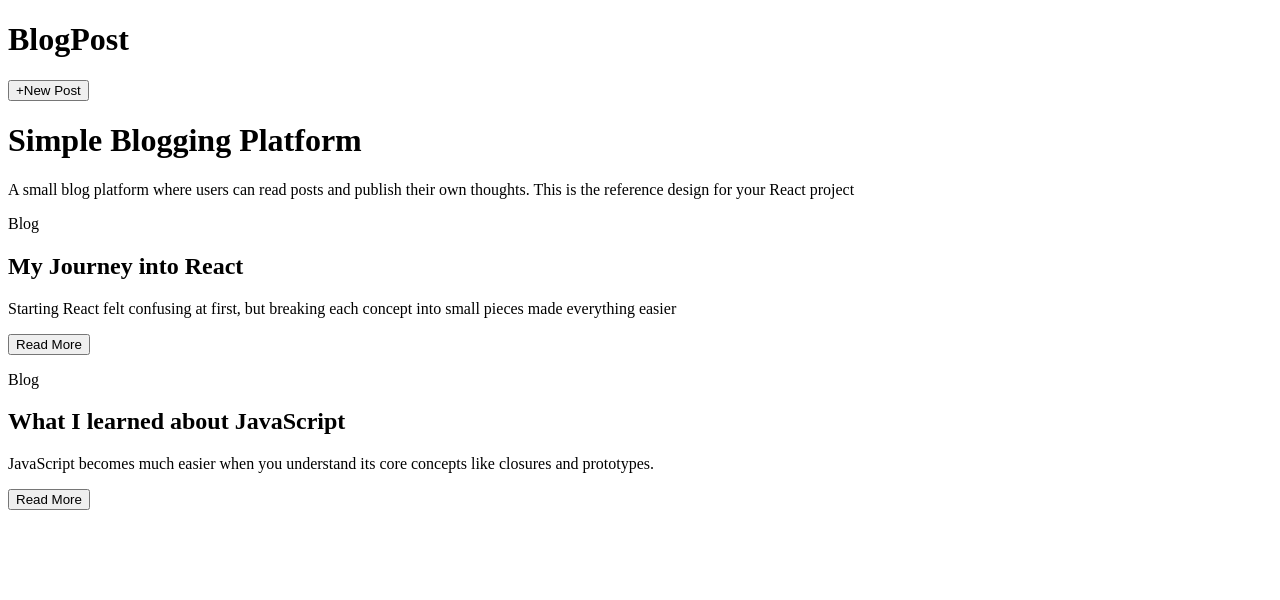
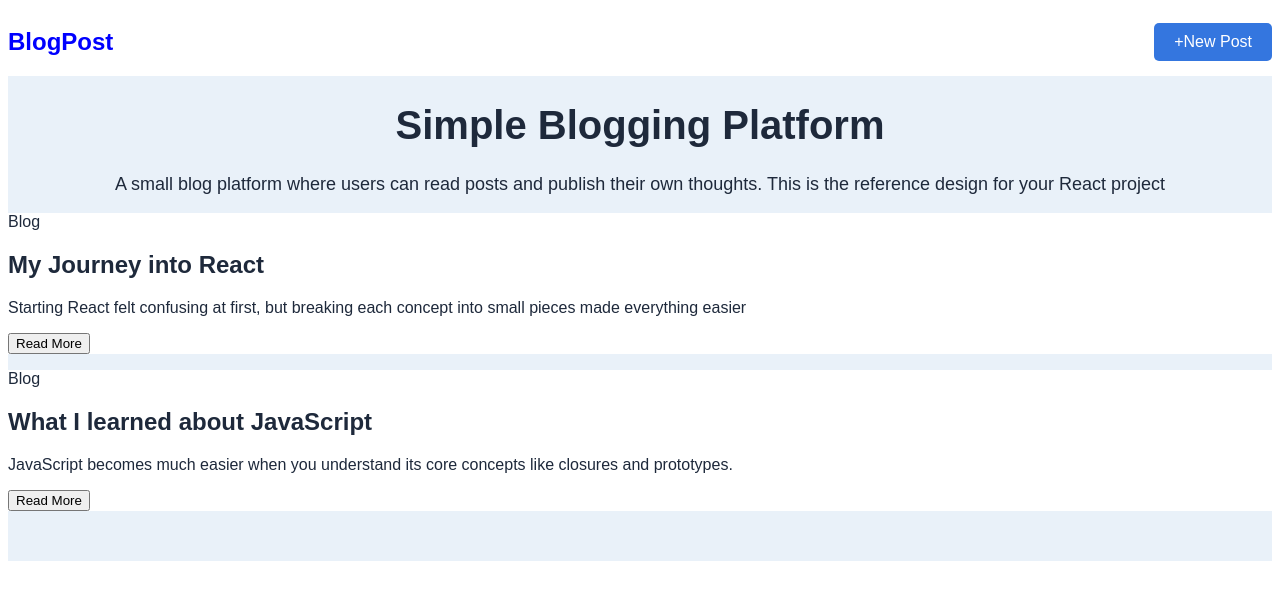
Before and after one commit to Ola-mide23/Blog-platform, a React (Vite) app: page / in a window 1280 px wide. Shown: the top 600 px of the page. Built offline with nearby package versions, Linux system fonts and the light colour scheme.

Commit message:
Blogging platform

```diff
--- a/src/App.css
+++ b/src/App.css
@@ -1,8 +1,44 @@
-.Navbar{
+.App{
+  max-width: 1300px;
+  margin: 0 auto;
+  font-family: Arial, Helvetica, sans-serif;
+  color: #1e293b;
+  background-color: #e9f1f9;
+
+  .simple{
+    font-size: 40px;
+    text-align: center;
+  }
+
+  .simple-blog{
+    text-align: center;
+    justify-content: center;
+    font-size: large;
+  }
+}
+.nav-bar{
   display: flex;
   justify-content: space-between;
   align-items: center;
+  background-color: #fff;
+  color:blue;
+}
+.nav-button{
+    background-color: #3476df;
+    color: #fff;
+    border: none;
+    padding: 10px 20px;
+    border-radius: 5px;
+    cursor: pointer;
+    font-size: 16px;
 }
 menu1{
   font-size: 90px;
 }
+.card-component{
+display: block;
+padding-bottom: 50px
+}
+.card-component-content{
+  background-color: #fff;
+}
--- a/src/App.jsx
+++ b/src/App.jsx
@@ -7,25 +7,30 @@ import './App.css'
 
 function Navbar () {
   return (
-    <>
+    <nav className="nav-bar">
        <h1>BlogPost</h1>
-       <button>+New Post</button>
-    </>
+       <button className="nav-button">+New Post</button>
+    </nav>
   )
 }
 
 function Blogcomponent() {
   return(
     <div className="card-component">
+      <div className="card-component-content">
         <p>Blog</p>
          <h2>My Journey into React</h2>
         <p>Starting React felt confusing at first, but breaking each concept into small pieces made everything easier</p>
         <button>Read More</button>
+      </div>
 
+      <div className="card-component-content">
            <p>Blog</p>
           <h2>What I learned about JavaScript</h2>
           <p>JavaScript becomes much easier when you understand its core concepts like closures and prototypes.</p>
           <button>Read More</button>
+      </div>
+
 
     </div>
 
@@ -35,12 +40,12 @@ function Blogcomponent() {
 function App() {
 
   return (
-    <>
+    <div className="App">
       <Navbar />
-      <h1>Simple Blogging Platform</h1>
-      <p>A small blog platform where users can read posts and publish their own thoughts. This is the reference design for your React project</p>
+      <h1 className='simple'>Simple Blogging Platform</h1>
+      <p className='simple-blog'>A small blog platform where users can read posts and publish their own thoughts. This is the reference design for your React project</p>
       <Blogcomponent />
-    </>
+    </div>
   )
 }
 
```
Lines whose indentation alone changed are shown as unchanged.
